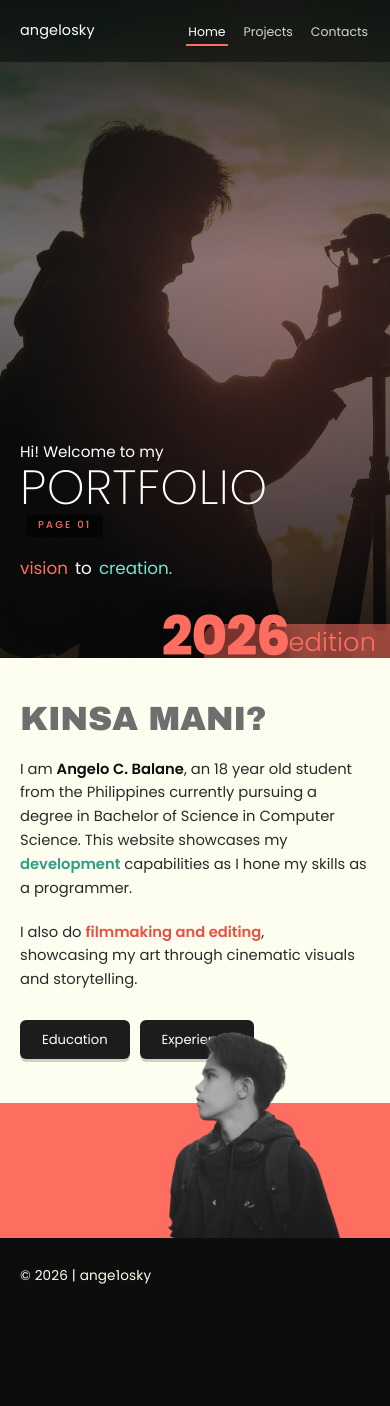
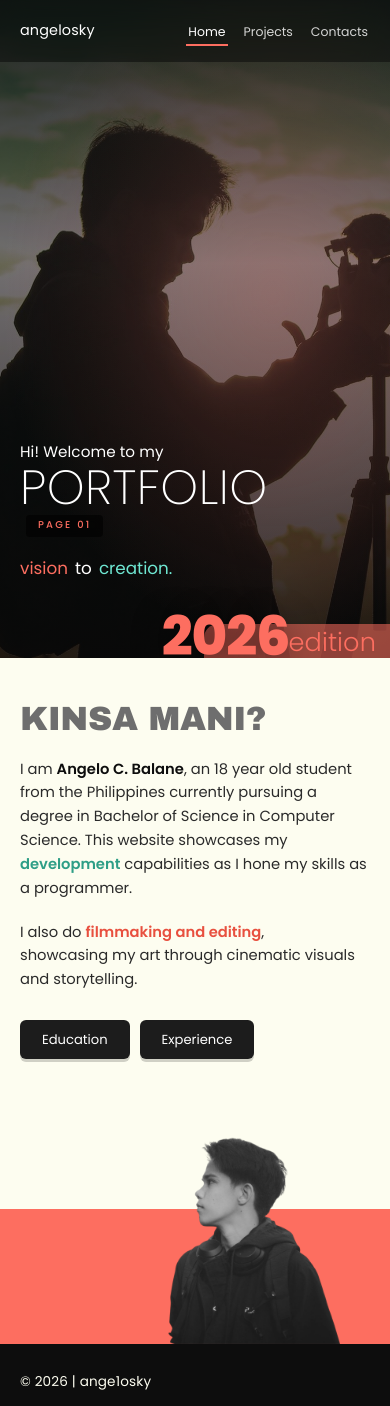
Before and after one commit to ange1osky/angelosky, a React (Vite) app: page /#/home in a window 390 px wide. Shown: the top 1406 px of the page. Before the commit the page ends 1314 px from the top, so only its background shows below. Built offline with nearby package versions, Linux system fonts and the light colour scheme.

Commit message:
feat: add padding clearance for about section to prevent overlap with buttons

```diff
--- a/src/styles/global.css
+++ b/src/styles/global.css
@@ -1239,6 +1239,12 @@ ul {
     padding-inline: var(--gutter);
   }
 
+  /* Clearance for the portrait, which rises out of the coral below. Without it
+     the figure lands on the Education / Experience buttons and blocks taps. */
+  .about__copy {
+    padding-bottom: clamp(150px, 36vw, 210px);
+  }
+
   /* Stacked layout leaves the figure marooned in a tall coral block. Let it
      break out of the top instead, pinned right so the copy stays clear. */
   .about__portrait {
```
